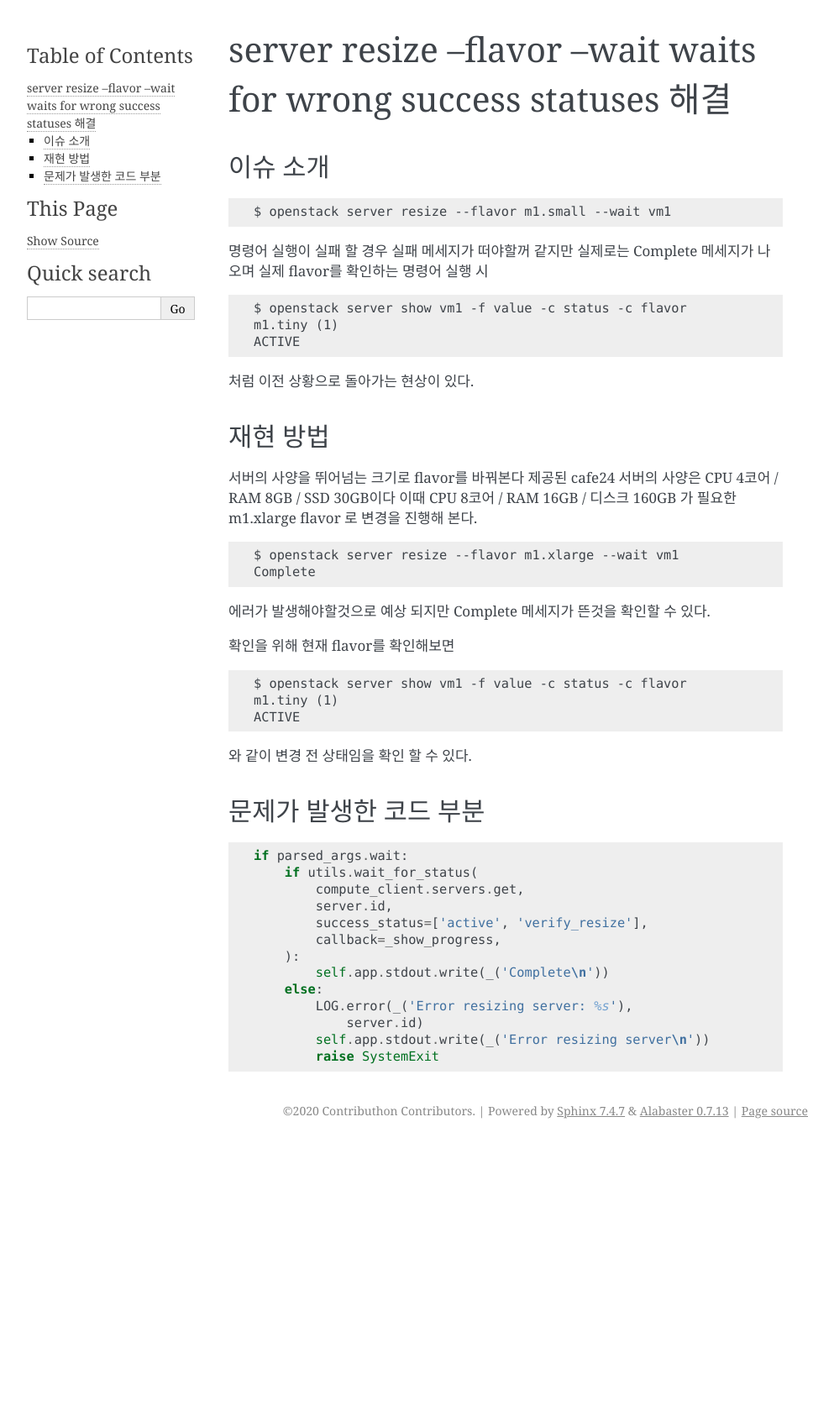
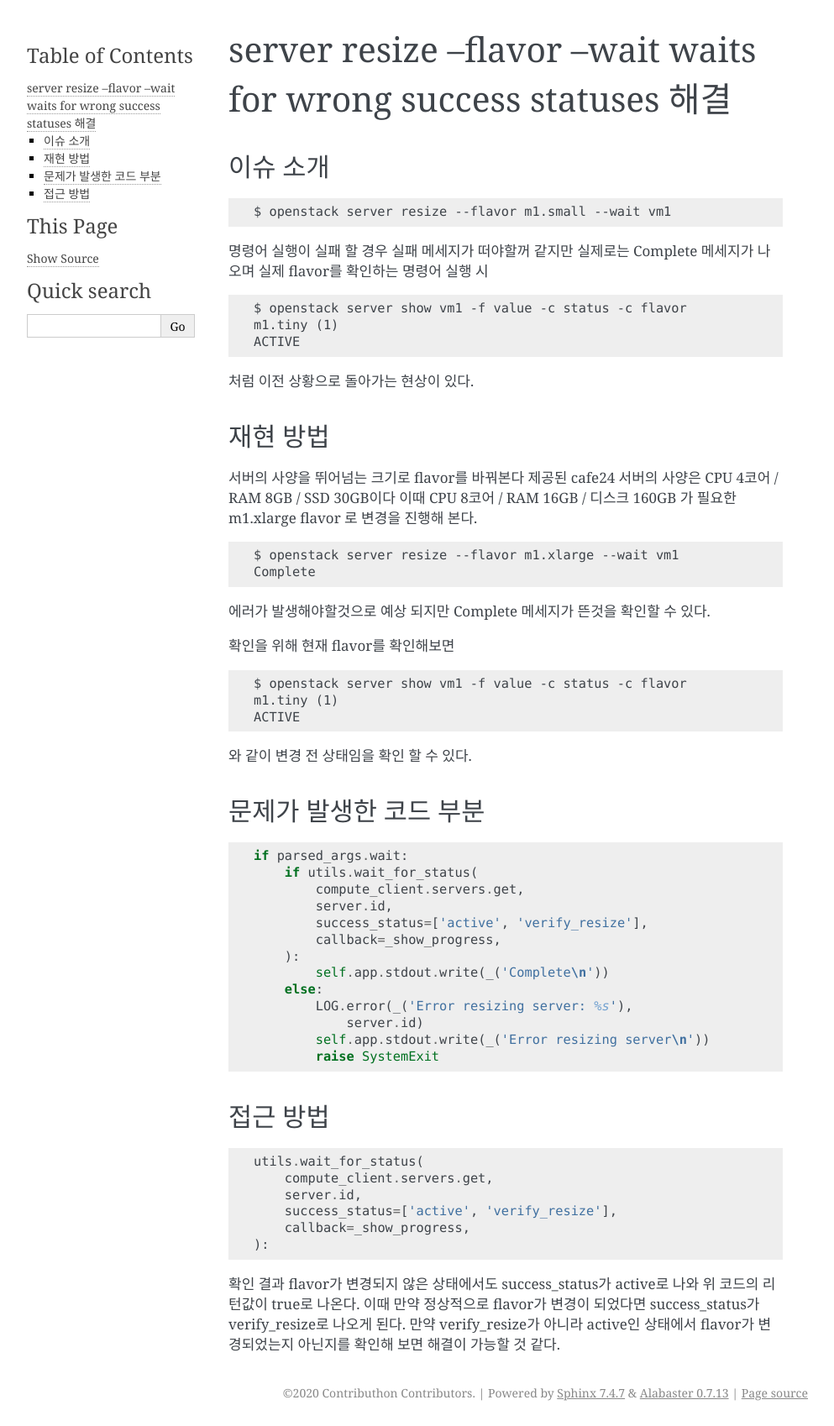
Before and after one commit to openstack-kr/contributhon-2020, a Sphinx documentation site: the page built from doc/source/gyuseok-jung/first-issue.rst, in a window 1280 px wide. Shown: the whole page at 84% size, without its empty margins (148-1141 px from the left). Built offline with Sphinx 7.4.7, drawn with Linux system fonts in a browser that asks for light colours; the version number could not be read and is left out; before the commit the page ends 1362 px from its top, so only the background shows below that.

Commit message:
지금 해결중인 이슈 문서 내용 추가

```diff
--- a/doc/source/gyuseok-jung/first-issue.rst
+++ b/doc/source/gyuseok-jung/first-issue.rst
@@ -63,3 +63,19 @@ CPU 8코어 / RAM 16GB / 디스크 160GB 가 필요한 m1.xlarge flavor 로 변
                 server.id)
             self.app.stdout.write(_('Error resizing server\n'))
             raise SystemExit
+
+접근 방법
+---------
+
+.. code::
+
+    utils.wait_for_status(
+        compute_client.servers.get,
+        server.id,
+        success_status=['active', 'verify_resize'],
+        callback=_show_progress,
+    ):
+
+확인 결과 flavor가 변경되지 않은 상태에서도 success_status가 active로 나와 위 코드의 리턴값이 true로 나온다.
+이때 만약 정상적으로 flavor가 변경이 되었다면 success_status가 verify_resize로 나오게 된다.
+만약 verify_resize가 아니라 active인 상태에서 flavor가 변경되었는지 아닌지를 확인해 보면 해결이 가능할 것 같다.
```
